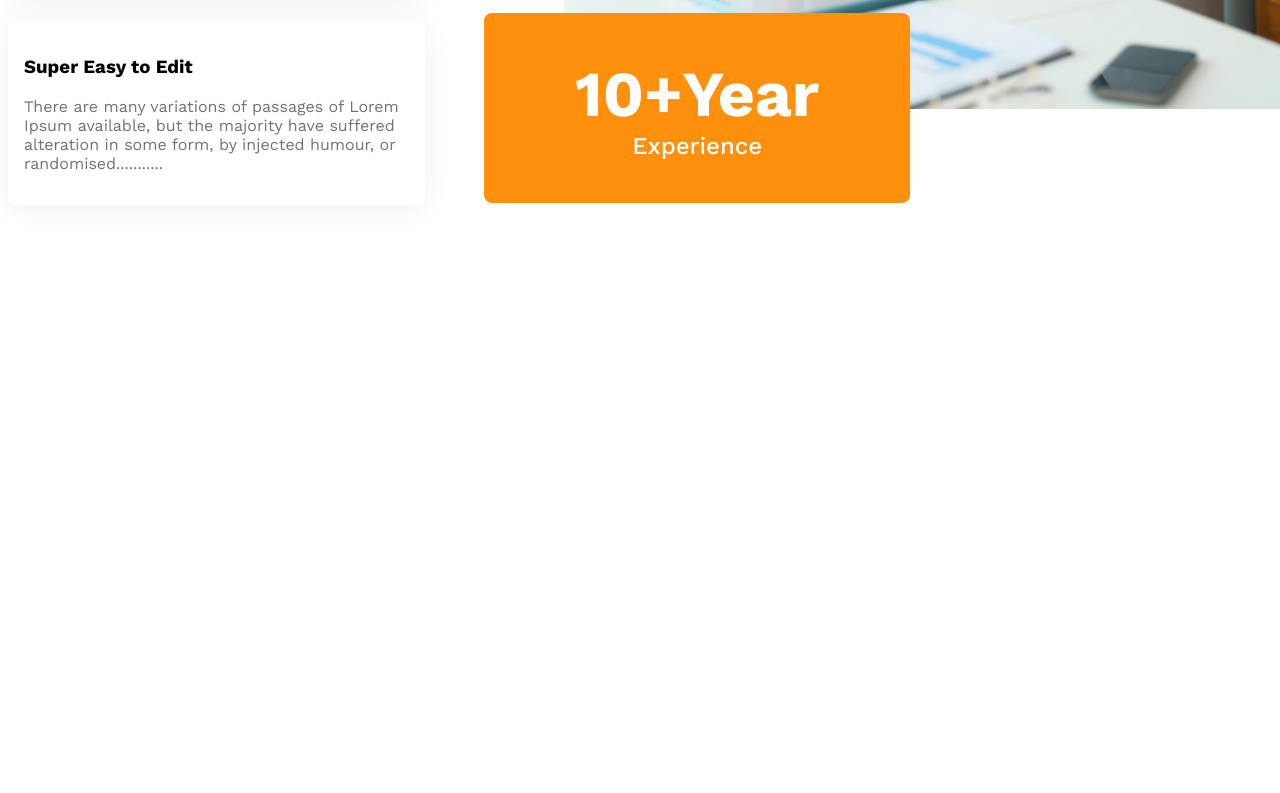
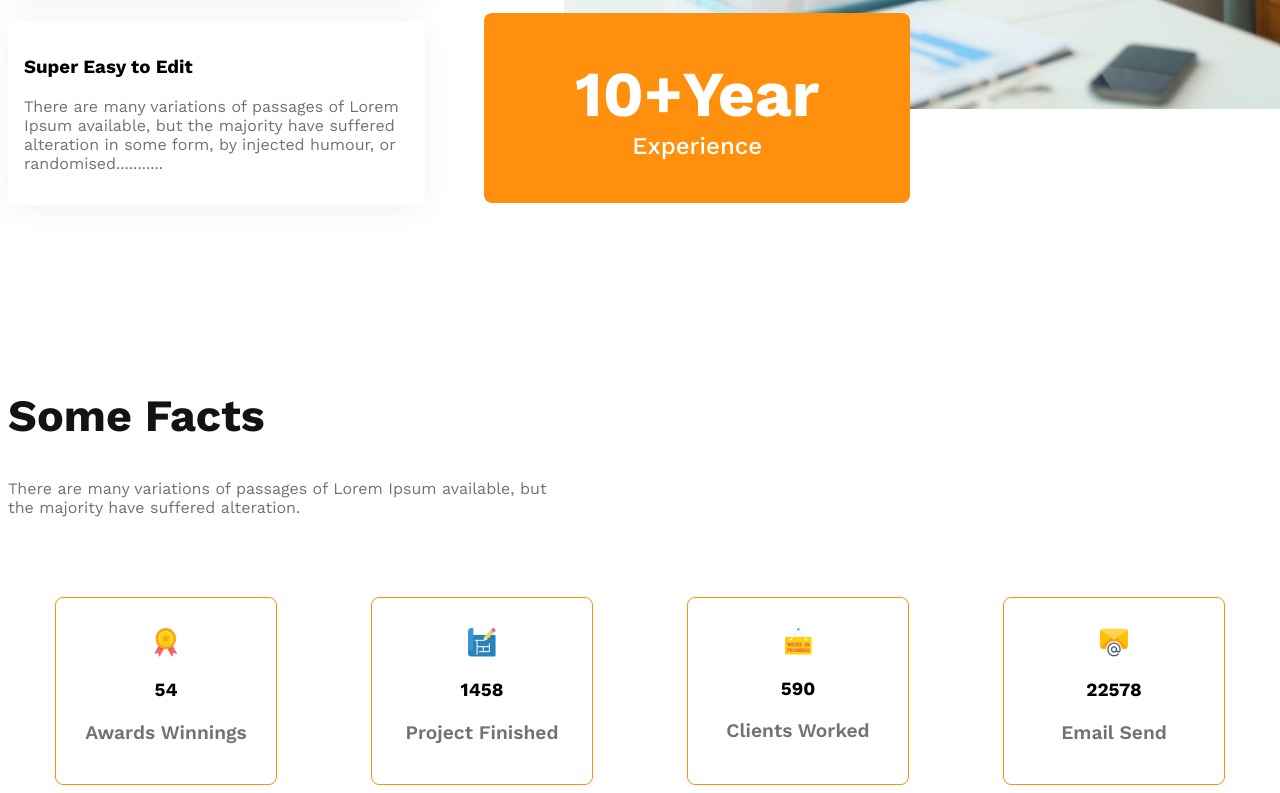
Before and after one commit to AbdullaArif11/G3-Architects, a plain HTML site: page index.html in a window 1280 px wide. Shown: the part 2922-3715 px from the top of the page. Before the commit the page ends 3159 px from the top, so only its background shows below. Drawn offline with nearby package versions, Linux system fonts and the light colour scheme.

Commit message:
section-3 added

```diff
--- a/index.html
+++ b/index.html
@@ -78,6 +78,37 @@
       </div>
 
     </section>
+
+    <!-- section - 3 -->
+    <section class="Facts">
+      <h2 class="s3-h2">Some Facts</h2>
+      <p class="s3-p paragraph">There are many variations of passages of Lorem Ipsum available, but the majority have suffered alteration.</p>
+      <div class="s3-cards">
+
+        <div class="s3-card">
+          <img src="images/icons/ribon.png" alt="">
+          <h3>54</h3>
+          <p>Awards Winnings</p>
+        </div>
+        <div class="s3-card">
+          <img src="images/icons/projects.png" alt="">
+          <h3>1458</h3>
+          <p>Project Finished</p>
+        </div>
+        <div class="s3-card">
+          <img src="images/icons/customers.png" alt="">
+          <h3>590</h3>
+          <p>Clients Worked</p>
+        </div>
+        <div class="s3-card">
+          <img src="images/icons/email.png" alt="">
+          <h3>22578</h3>
+          <p>Email Send</p>
+        </div>
+      </div>
+
+
+    </section>
   </main>
 
 
--- a/style.css
+++ b/style.css
@@ -156,8 +156,47 @@ main{
 
 /* ///////////////////////// */
 
+.Facts{
+  margin-top: 160px;
+  padding: 0;
+}
+.s3-h2{
+  color: #131313;
+  font-size: 2.8rem;
+  font-weight: 700;
+}
+.s3-p{
+  max-width: 542px;
+}
+.s3-cards{
+  display: flex;
+  justify-content: space-around;
+  margin-top: 80px;
+}
+.s3-card{
+  text-align: center;
+  width: 220px;
+  padding: 30px auto 40px;
+  /* transform: rotate(90deg); */
+  border-radius: 8px;
+  border: 1px solid #FF900E;
 
-
+}
+.s3-card h2{
+  font-size: 2.8rem;
+  font-weight: 600;
+  color: #424242;
+}
+.s3-card p{
+  font-size: 1.2rem;
+  font-weight: 600;
+  color: #727272;
+  margin-bottom: 40px;
+}
+.s3-card img{
+  width: 13%;
+  margin-top: 30px;
+}
 
 /* ///////////////////////// */
 @media screen and (max-width:576px) {
@@ -191,6 +230,12 @@ main{
     font-weight: 400;
   }
 
+  .s3-cards{
+    display: grid;
+    grid-template-columns: 1fr;
+    gap: 10px;
+  }
+
 
 }
 
@@ -201,4 +246,11 @@ main{
   nav,.team, .Features{
     flex-direction: column;
   }
+
+  .s3-cards{
+    display: grid;
+    grid-template-columns: repeat(2, 1fr);
+    gap: 10px;
+  }
+
 }
```
